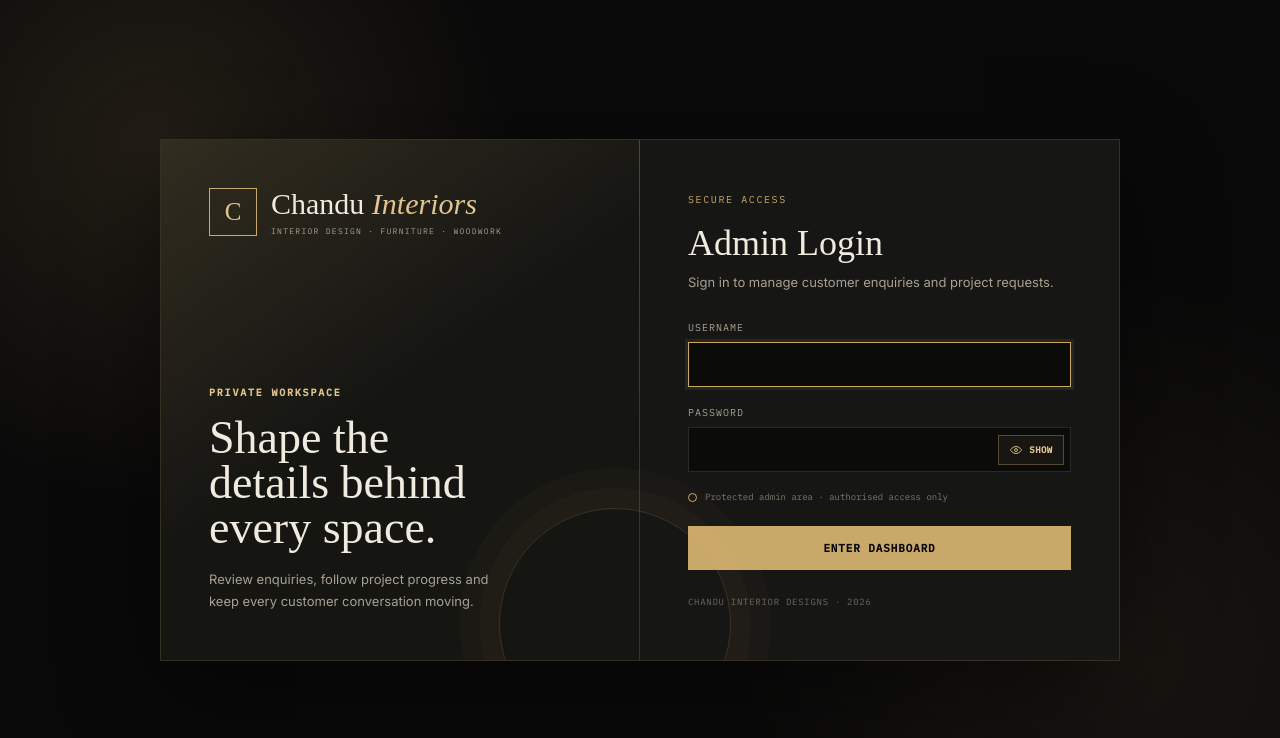
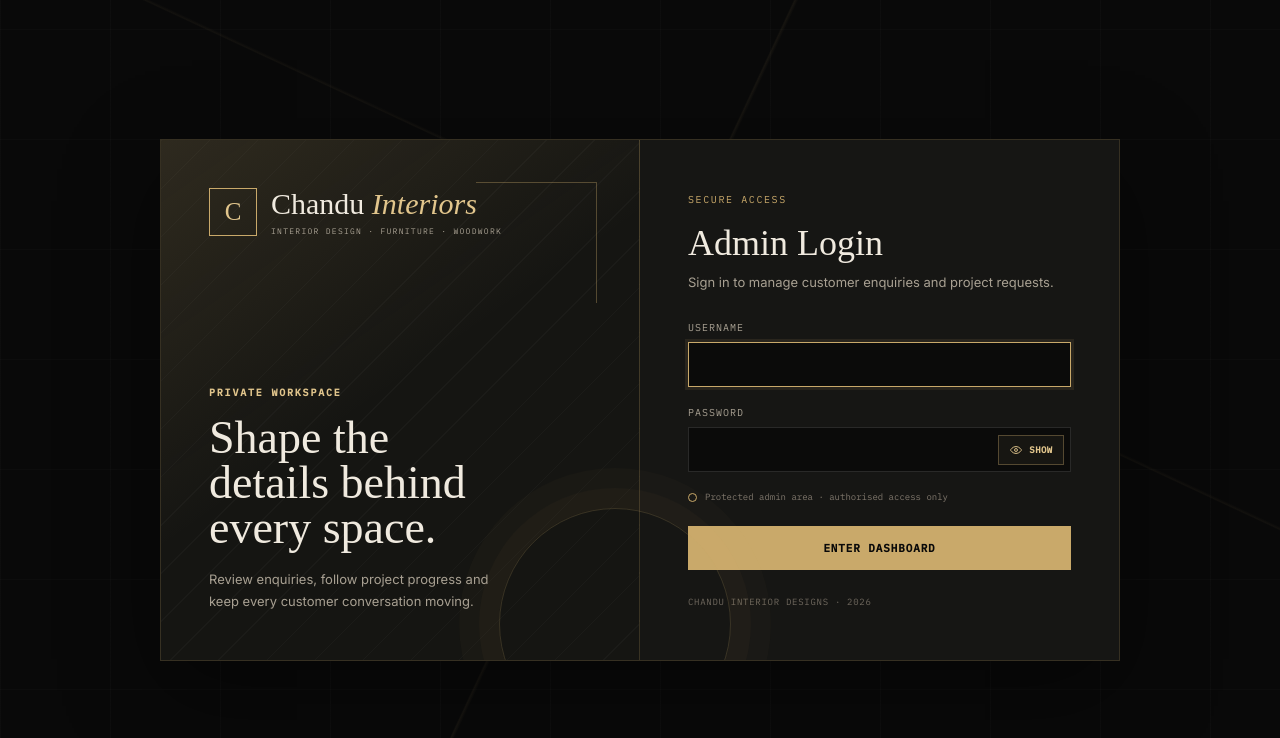
Before and after one commit to 25kd5a1506/chandu-interiors-project, a Flask app: page /admin/login in a window 1280 px wide. Shown: the top 738 px of the page. Run offline with Flask 3, Linux system fonts and the light colour scheme; some web fonts are replaced.

Commit message:
Add architectural login background

```diff
--- a/backend/templates/login.html
+++ b/backend/templates/login.html
@@ -10,15 +10,18 @@
   *{box-sizing:border-box; margin:0; padding:0;}
   body{
     background:
-      radial-gradient(circle at 12% 18%,rgba(201,169,106,.13),transparent 28%),
-      radial-gradient(circle at 88% 82%,rgba(201,169,106,.08),transparent 30%),
+      linear-gradient(115deg,transparent 0 48%,rgba(201,169,106,.07) 48.1%,transparent 48.3%),
+      linear-gradient(25deg,transparent 0 62%,rgba(201,169,106,.05) 62.1%,transparent 62.3%),
+      repeating-linear-gradient(90deg,rgba(255,255,255,.018) 0 1px,transparent 1px 110px),
+      repeating-linear-gradient(0deg,rgba(255,255,255,.014) 0 1px,transparent 1px 110px),
       var(--ink);
     color:var(--stone); font-family:'Inter',sans-serif;
     min-height:100vh; display:flex; align-items:center; justify-content:center; padding:24px;
   }
   .login-shell{ width:min(100%,960px); display:grid; grid-template-columns:1fr 1fr; background:var(--ink-soft); border:1px solid var(--line); box-shadow:0 30px 90px rgba(0,0,0,.42); overflow:hidden; }
-  .brand-panel{ position:relative; min-height:520px; padding:48px; display:flex; flex-direction:column; justify-content:space-between; background:linear-gradient(145deg,rgba(201,169,106,.16),transparent 48%),#151512; border-right:1px solid var(--line); }
+  .brand-panel{ position:relative; min-height:520px; padding:48px; display:flex; flex-direction:column; justify-content:space-between; background:linear-gradient(145deg,rgba(201,169,106,.14),transparent 48%),repeating-linear-gradient(135deg,rgba(255,255,255,.025) 0 1px,transparent 1px 34px),#151512; border-right:1px solid var(--line); }
   .brand-panel:after{ content:""; position:absolute; width:230px; height:230px; border:1px solid rgba(201,169,106,.2); border-radius:50%; right:-92px; bottom:-80px; box-shadow:0 0 0 20px rgba(201,169,106,.03),0 0 0 40px rgba(201,169,106,.025); }
+  .brand-panel:before{ content:""; position:absolute; width:120px; height:120px; right:42px; top:42px; border-top:1px solid rgba(201,169,106,.35); border-right:1px solid rgba(201,169,106,.35); }
   .brand{ position:relative; z-index:1; display:flex; align-items:center; gap:14px; }
   .logo-mark{ width:48px; height:48px; border:1px solid var(--brass); display:grid; place-items:center; color:var(--brass-light); font-family:'Instrument Serif',serif; font-size:25px; }
   .brand-name{ font-family:'Instrument Serif',serif; font-size:30px; line-height:1; }
```
